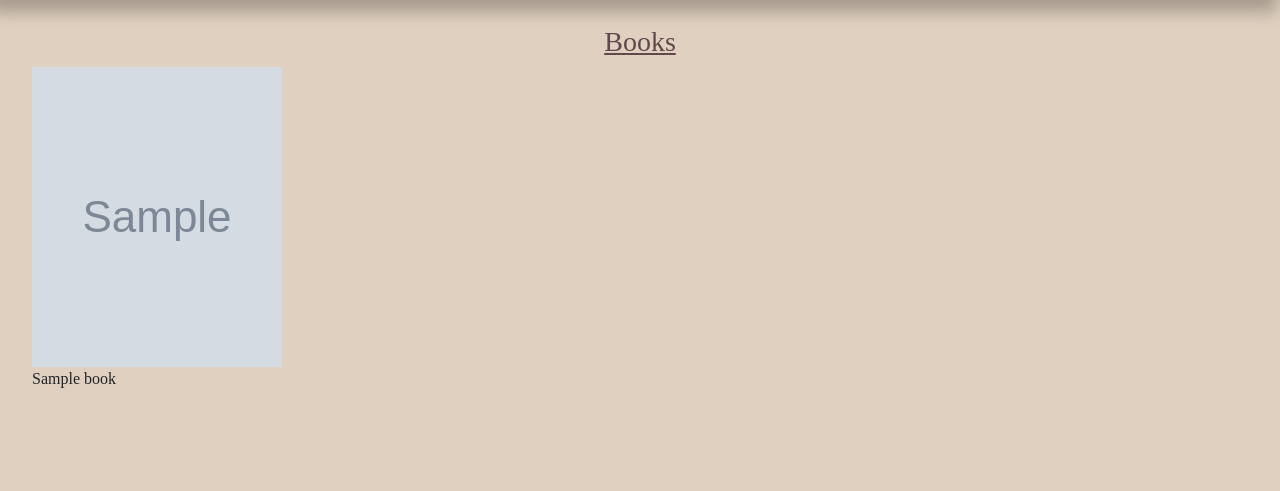
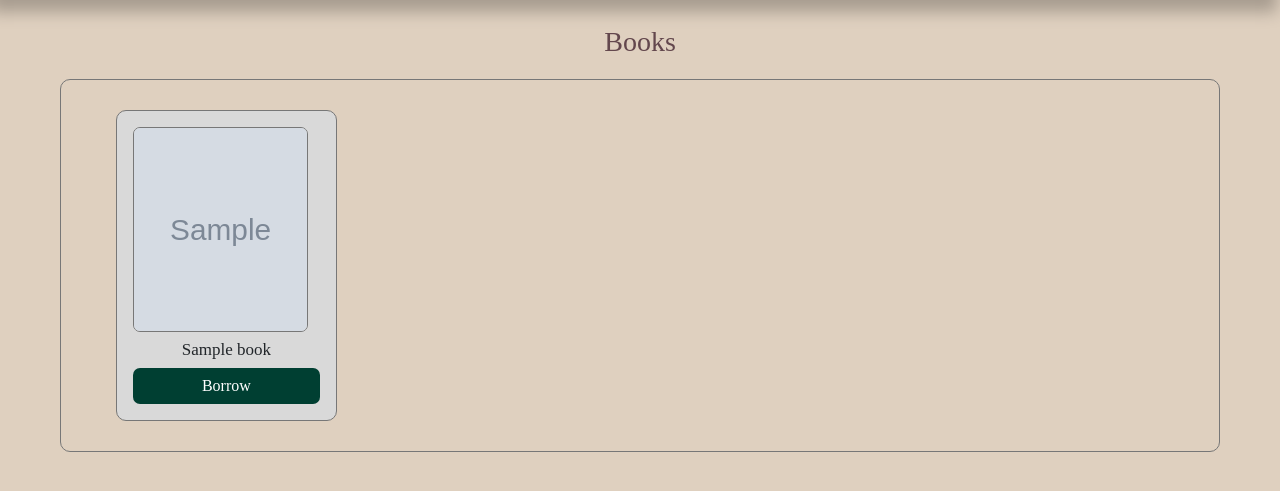
Before and after one commit to Shahab-kh/library_management, a Django app: page / in a window 1280 px wide. Shown: the part 100-591 px from the top of the page. Run offline with Django 5.2, Linux system fonts and the light colour scheme; tables that the repository leaves empty hold one stand-in row (values such as "Sample post"); grey boxes marked "Sample" are stand-in pictures.

Commit message:
feat: build books list interface

```diff
--- a/ShelfFlow/books/templates/books/book_list.html
+++ b/ShelfFlow/books/templates/books/book_list.html
@@ -1,25 +1,23 @@
-{% extends "base.html" %}
-<!doctype html>
-<html lang="en">
-  <head>
-    <meta charset="UTF-8" />
-    <meta name="viewport" content="width=device-width, initial-scale=1.0" />
-    <title>Book List</title>
-  </head>
-  <body>
-    {% block content %}
+{% extends "base.html" %} {% block content %}
+
 <h3 class="title_Book">Books</h3>
-    <ul style="list-style: none">
+
+<div class="books-container">
   {% for book in books %}
-      <li>
+
+  <div class="book-card">
     <img
       src="{{ book.cover_image.url }}"
-          style="height: 300px; width: 250px"
+      alt="{{ book.title }}"
+      class="book-cover"
     />
-        <p>{{ book.title }}</p>
-      </li>
+
+    <h5 class="book-title">{{ book.title }}</h5>
+
+    <button class="borrow-button">Borrow</button>
+  </div>
+
   {% endfor %}
-    </ul>
+</div>
+
 {% endblock %}
-  </body>
-</html>
--- a/ShelfFlow/static/css/style.css
+++ b/ShelfFlow/static/css/style.css
@@ -86,11 +86,68 @@ nav {
 }
 
 .title_Book {
-  text-decoration: underline #63474d;
-
   text-align: center;
   color: #63474d;
 }
 body {
   background-color: #dfd0bf;
 }
+
+.books-container {
+  display: grid;
+  grid-template-columns: repeat(4, minmax(0, 1fr));
+  gap: 34px 55px;
+
+  margin: 20px 60px;
+  padding: 30px 55px;
+
+  border: 1px solid #777;
+  border-radius: 10px;
+}
+
+.book-card {
+  border: 1px solid #777;
+  border-radius: 10px;
+  padding: 16px;
+
+  text-align: center;
+  background-color: #d9d9d9;
+  display: flex;
+  flex-direction: column;
+}
+.book-cover {
+  width: 175px;
+  height: 205px;
+
+  object-fit: cover;
+
+  border: 1px solid #777;
+  border-radius: 7px;
+}
+
+.book-title {
+  font-size: 17px;
+  font-weight: 400;
+  margin: 8px 0;
+
+  overflow-wrap: anywhere;
+}
+.borrow-button {
+  width: 100%;
+
+  border: none;
+  border-radius: 7px;
+
+  padding: 6px;
+
+  background-color: #003f32;
+  color: white;
+
+  font-size: 16px;
+
+  cursor: pointer;
+  margin-top: auto;
+}
+.borrow-button:hover {
+  background-color: #005746;
+}
```
Lines whose indentation alone changed are shown as unchanged.
